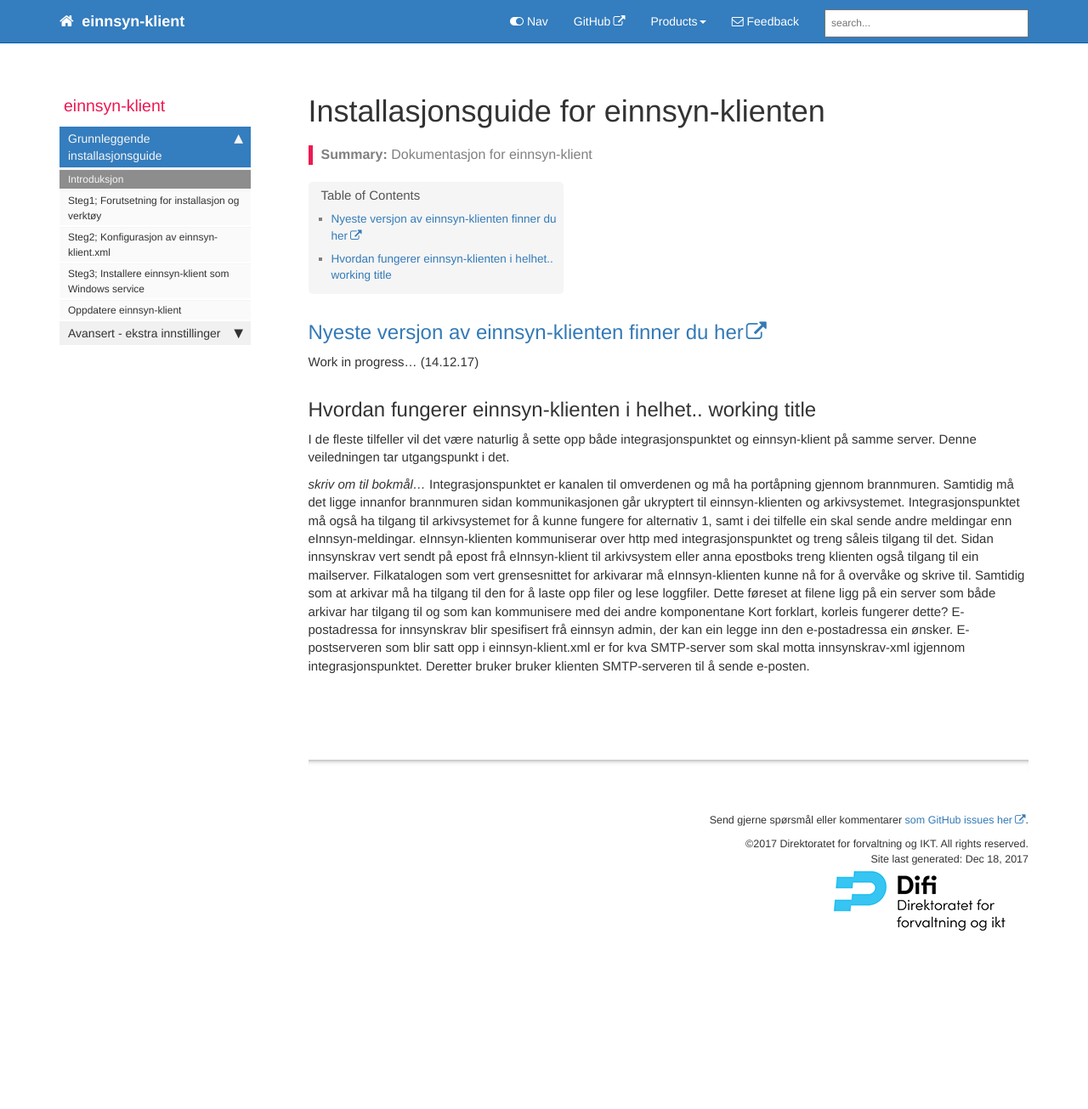
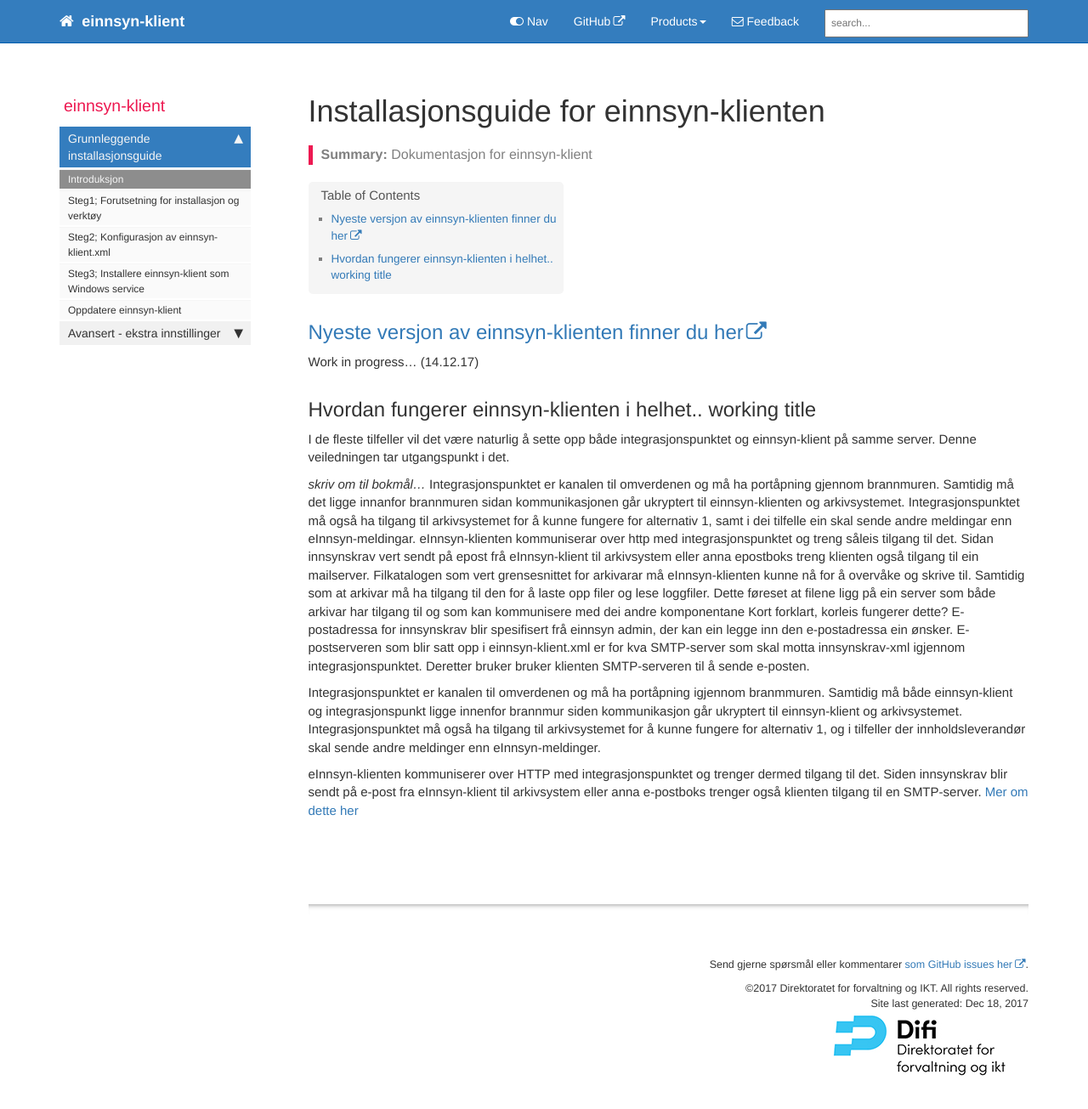
Before and after one commit to difi/einnsyn-klient, a Jekyll site: the page built from index.md, in a window 1280 px wide and 1330 px high. Shown: the top 1305 px of the window at 85% size. Built offline with Jekyll 4.4.1, drawn with Linux system fonts in a browser that asks for light colours; nearby versions of some CDN libraries; comment, search, counter and statistics services are not loaded.

Commit message:
Update index.md

```diff
--- a/index.md
+++ b/index.md
@@ -21,3 +21,7 @@
 eInnsyn-klienten kommuniserar over http med integrasjonspunktet og treng såleis tilgang til det. Sidan innsynskrav vert sendt på epost frå eInnsyn-klient til arkivsystem eller anna epostboks treng klienten også tilgang til ein mailserver.
 Filkatalogen som vert grensesnittet for arkivarar må eInnsyn-klienten kunne nå for å overvåke og skrive til. Samtidig som at arkivar må ha tilgang til den for å laste opp filer og lese loggfiler. Dette føreset at filene ligg på ein server som både arkivar har tilgang til og som kan kommunisere med dei andre komponentane
 Kort forklart, korleis fungerer dette? E-postadressa for innsynskrav blir spesifisert frå einnsyn admin, der kan ein legge inn den e-postadressa ein ønsker. E-postserveren som blir satt opp i einnsyn-klient.xml er for kva SMTP-server som skal motta innsynskrav-xml  igjennom integrasjonspunktet. Deretter bruker bruker klienten SMTP-serveren til å sende e-posten.
+
+Integrasjonspunktet er kanalen til omverdenen og må ha portåpning igjennom branmmuren. Samtidig må både einnsyn-klient og integrasjonspunkt ligge innenfor brannmur siden kommunikasjon går ukryptert til einnsyn-klient og arkivsystemet. Integrasjonspunktet må også ha tilgang til arkivsystemet for å kunne fungere for alternativ 1, og i tilfeller der innholdsleverandør skal sende andre meldinger enn eInnsyn-meldinger.
+
+eInnsyn-klienten kommuniserer over HTTP med integrasjonspunktet og trenger dermed tilgang til det. Siden innsynskrav blir sendt på e-post fra eInnsyn-klient til arkivsystem eller anna e-postboks trenger også klienten tilgang til en SMTP-server. [Mer om dette her](../pages/innsynskrav.html)
```
